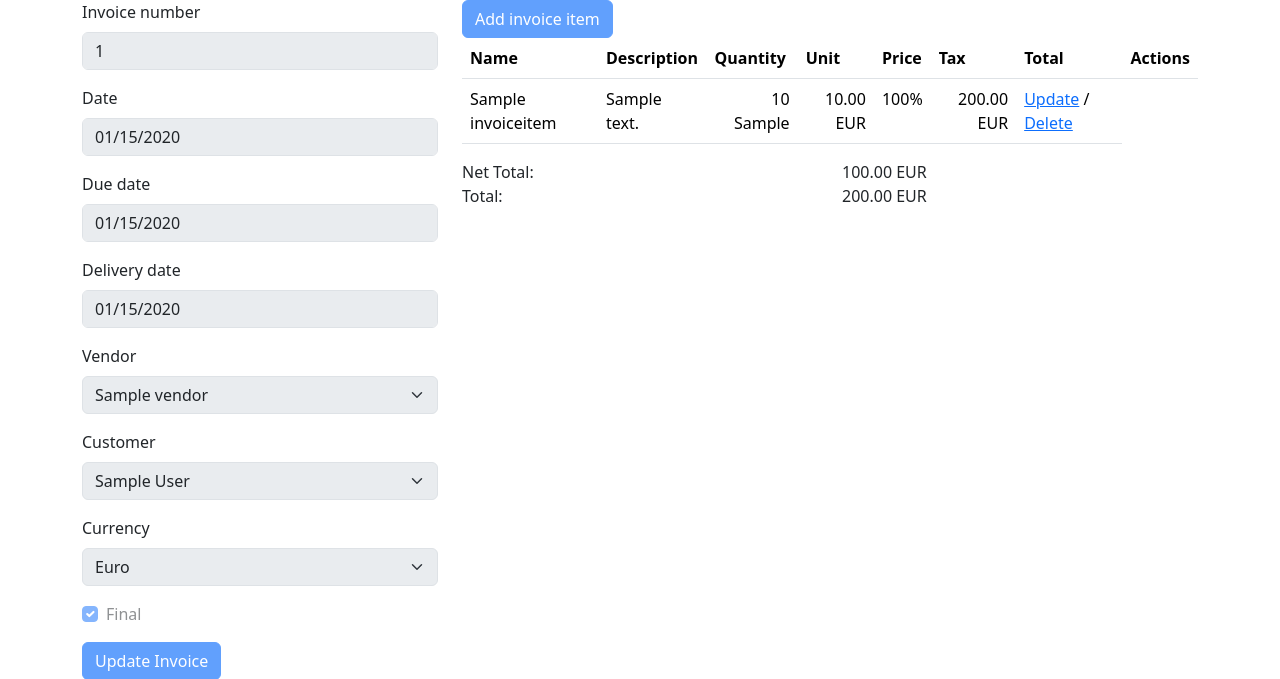
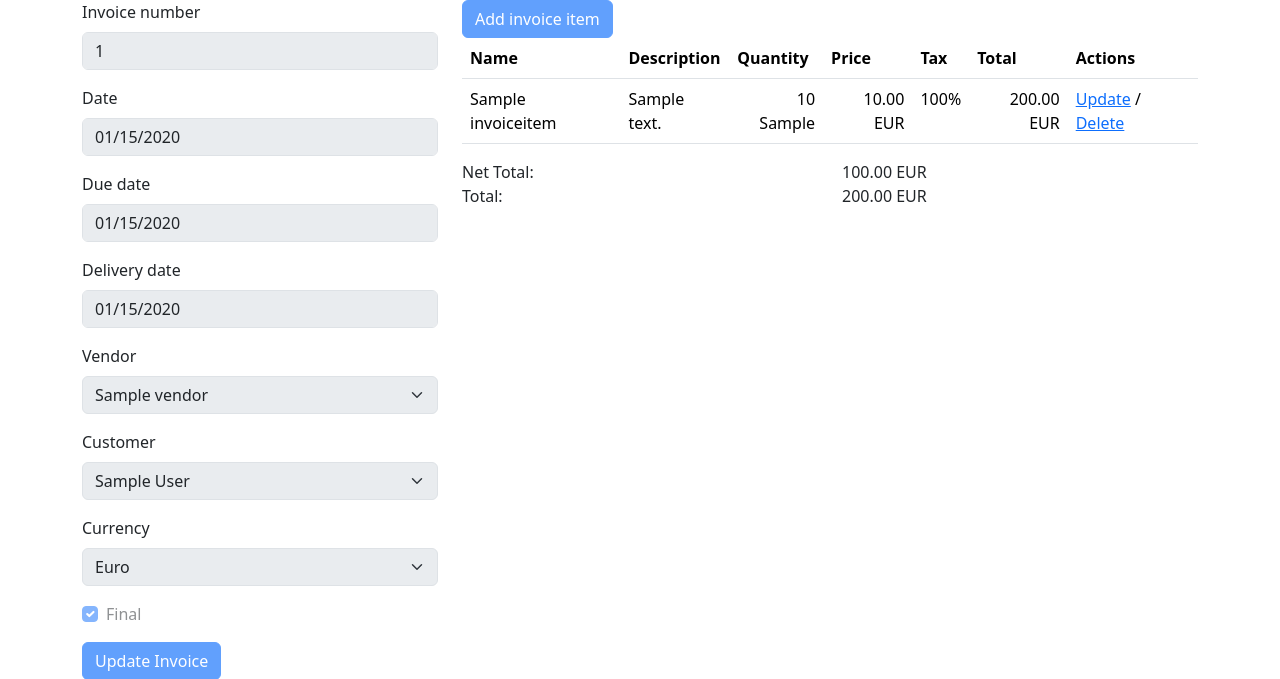
Before and after one commit to Segelzwerg/Rechnung, a Django app: page /invoice/1/ in a window 1280 px wide. Shown: the part 56-735 px from the top of the page. Run offline with Django 5.2, Linux system fonts and the light colour scheme; tables that the repository leaves empty hold one stand-in row (values such as "Sample post"); some libraries are stand-ins or nearby versions.

Commit message:
Update invoice/templates/invoice/invoice_form.html
Co-authored-by: iTitus <iTitus@users.noreply.github.com>
Signed-off-by: Marcel <25705862+Segelzwerg@users.noreply.github.com>

```diff
--- a/invoice/templates/invoice/invoice_form.html
+++ b/invoice/templates/invoice/invoice_form.html
@@ -58,7 +58,6 @@
                             <th scope="col">Name</th>
                             <th scope="col">Description</th>
                             <th scope="col">Quantity</th>
-                            <th scope="col">Unit</th>
                             <th scope="col">Price</th>
                             <th scope="col">Tax</th>
                             <th scope="col">Total</th>
```
